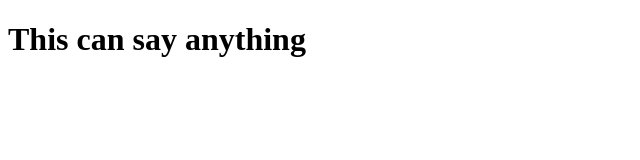
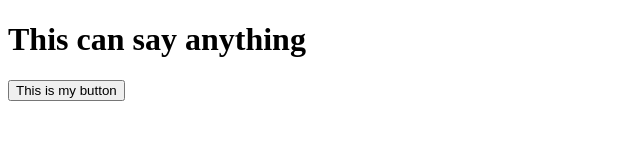
Before and after one commit to chandlerdearden/deployment, a website: page Public/index.html in a window 1280 px wide. Shown: the whole page, without its empty margins (0-640 px from the left). Drawn offline with nearby package versions, Linux system fonts and the light colour scheme.

Commit message:
Added button

```diff
--- a/Public/index.html
+++ b/Public/index.html
@@ -8,6 +8,7 @@
 </head>
 <body>
     <h1>This can say anything</h1>
+    <button>This is my button</button>
 
 
 
```
